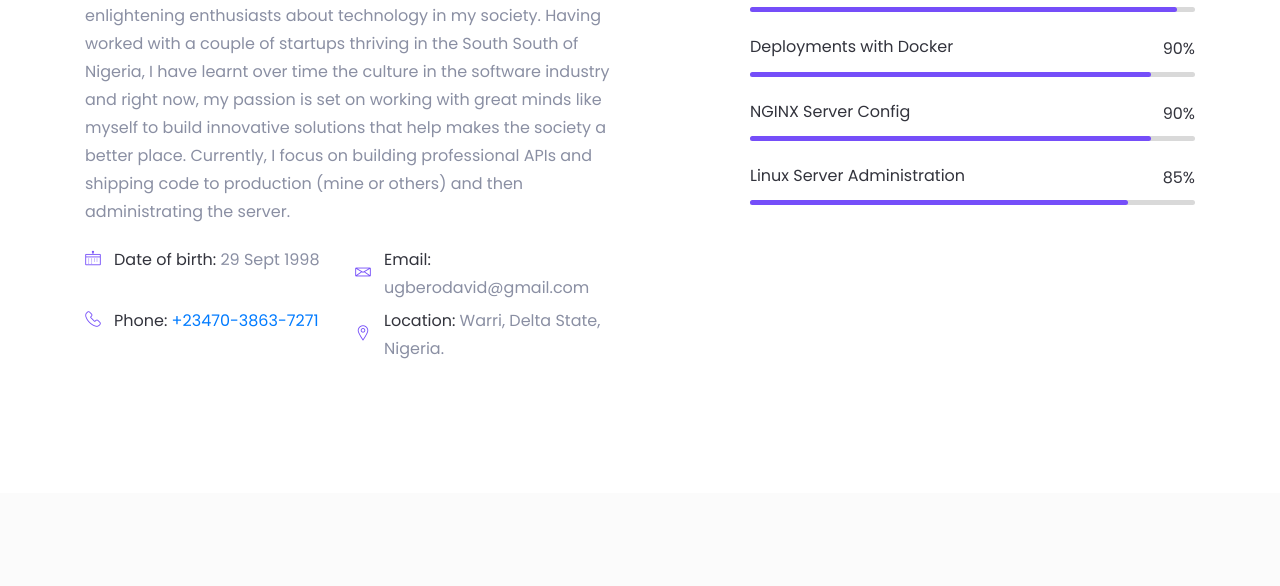
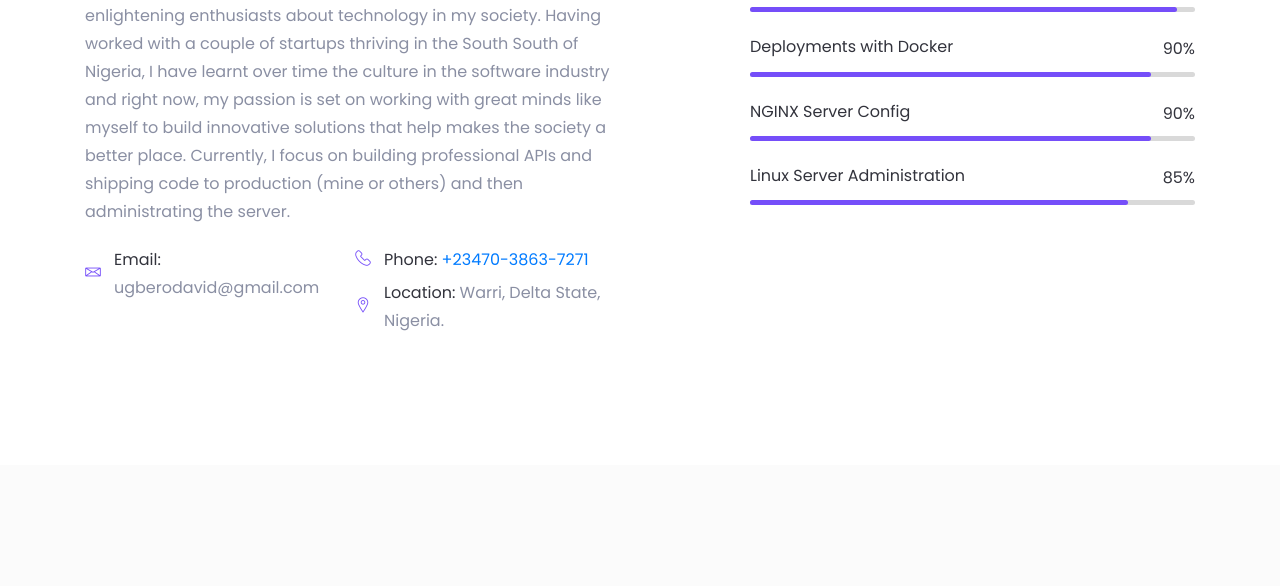
Before and after one commit to davidsmiles/my-website, a Flask app: page / in a window 1280 px wide. Shown: the part 1216-1802 px from the top of the page. Run offline with Flask 2, Linux system fonts and the light colour scheme; some libraries are stand-ins or nearby versions; some web fonts are replaced.

Commit message:
Remove DOB record

```diff
--- a/flask/templates/index.html
+++ b/flask/templates/index.html
@@ -195,16 +195,6 @@
                             Currently, I focus on building professional APIs and shipping code to production (mine or others) and then administrating the server.
                         </p>
                         <ul class="clearfix">
-                            <li>
-                                <div class="single-info d-flex align-items-center">
-                                    <div class="info-icon">
-                                        <i class="lni-calendar"></i>
-                                    </div>
-                                    <div class="info-text">
-                                        <p><span>Date of birth:</span> 29 Sept 1998</p>
-                                    </div>
-                                </div> <!-- single info -->
-                            </li>
                             <li>
                                 <div class="single-info d-flex align-items-center">
                                     <div class="info-icon">
```
